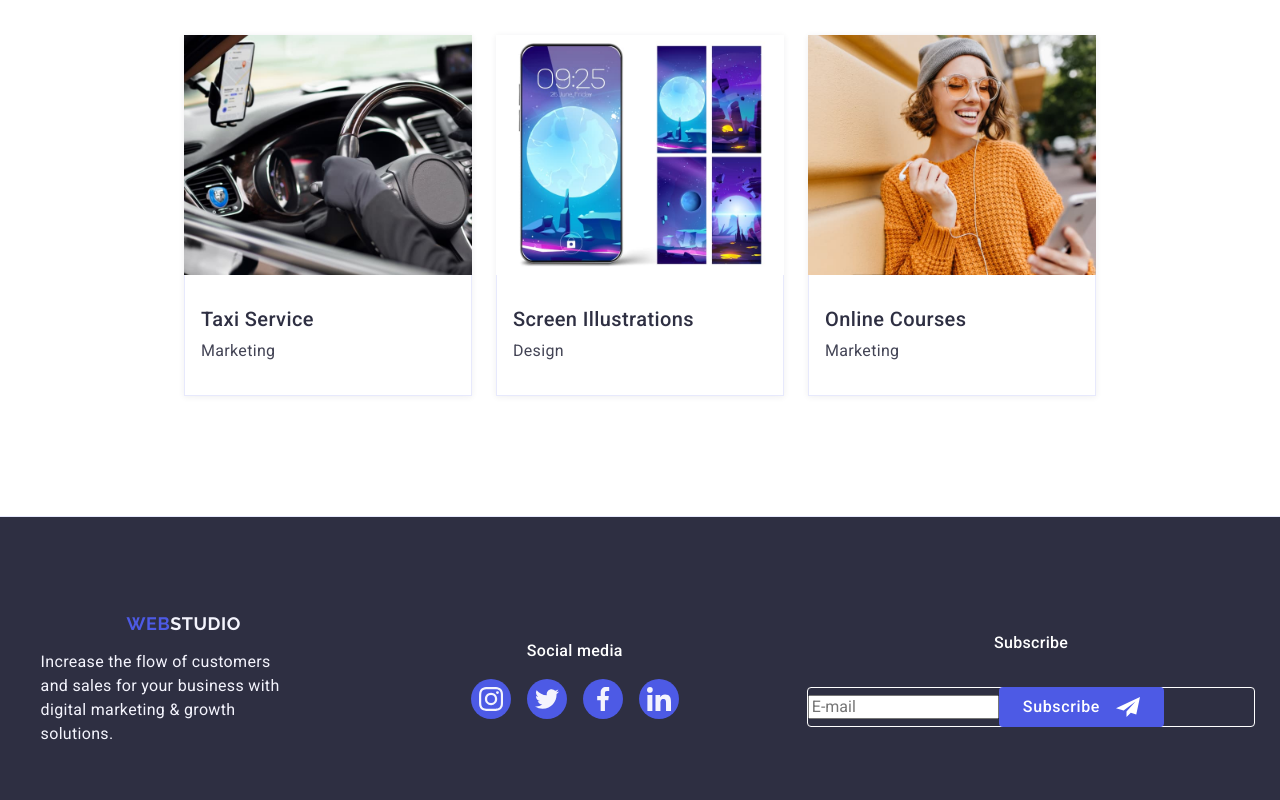
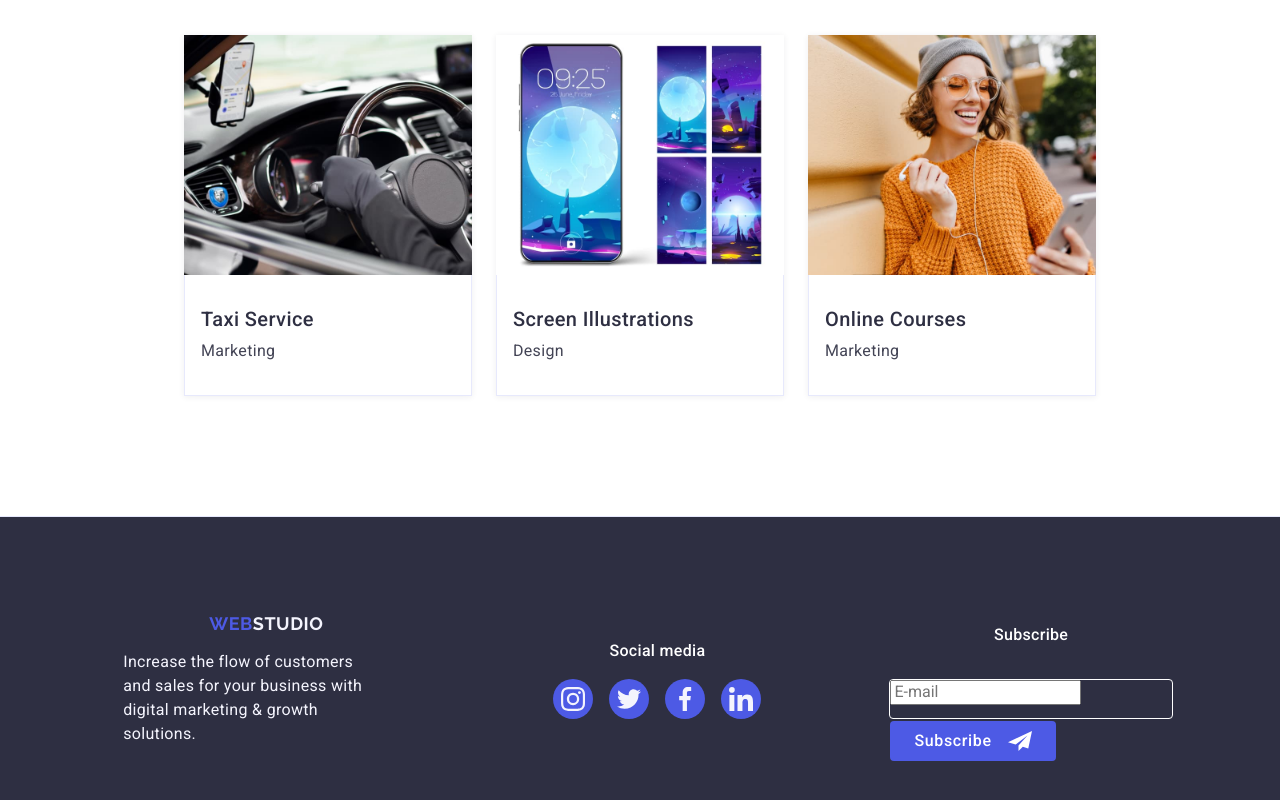
Before and after one commit to Iryna321-ai/goit-markup-hw-06, a plain HTML site: page index.html in a window 1280 px wide. Shown: the part 2547-3347 px from the top of the page. Drawn offline with nearby package versions, Linux system fonts and the light colour scheme.

Commit message:
footer hw6

```diff
--- a/css/styles.css
+++ b/css/styles.css
@@ -873,12 +873,16 @@ width: calc((100% - 3*24px)/4);
  }
 
  .footer-form {
-     display: flex;
-     align-items: center;
-    border: 1px solid #fff;
-    border-radius: 4px;
-    width: 100%;
-    height: 40px;
+    display: block;
+        border: 1px solid #fff;
+        border-radius: 4px;
+        width: 100%;
+        height: 40px;
+        margin-bottom: 16px;
+ }
+
+ .footer-form-input {
+
  }
 
  .footer-text-subscribe {
@@ -895,6 +899,7 @@ width: calc((100% - 3*24px)/4);
 
  .footer-submit-btn {
      display: flex;
+     margin-top: 16px;
      align-items: center;
      justify-content: center;
      flex-direction: row;
```
